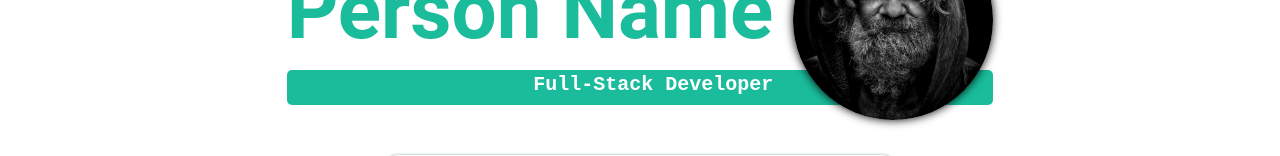
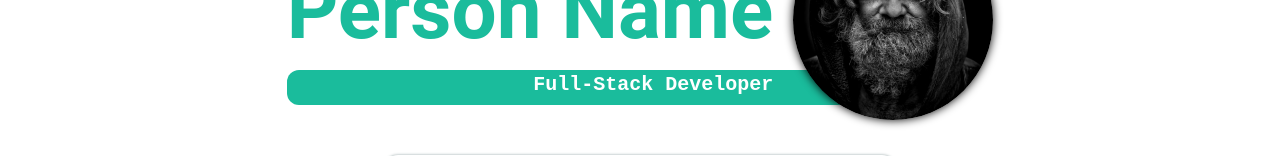
Before and after one commit to IbzOdus/EmployeePage, a React (Create React App) app: page / in a window 1280 px wide. Shown: the part 145-301 px from the top of the page. Built offline with nearby package versions, Linux system fonts and the light colour scheme; the HTML template or start-up script is replaced by a standard one.

Commit message:
Make the position accent finish behind the profile picture

```diff
--- a/src/components/ProfileContent.jsx
+++ b/src/components/ProfileContent.jsx
@@ -50,13 +50,25 @@ const PositionText = styled.span`
     z-index: 2;
 `;
 
-const PositionBackground = styled.span`
+const PositionAccent = styled.div`
     position: relative;
     bottom: 50px;
     width: 100%;
+    min-width: 65ch;
     height: 35px;
+    display: flex;
+`;
+
+const PositionAccentColor = styled.span`
     background-color: ${colors.user};
-    border-radius: 5px;
+    border-radius: 12px;
+    flex: 1;
+    height: 100%;
+`;
+
+const PositionAccentHider = styled.span`
+    width: 100px;
+    height: 100%;
 `;
 
 export default function ProfileContent() {
@@ -71,7 +83,10 @@ export default function ProfileContent() {
                 </TextContainer>
                 <ProfilePicture src={profilePic} />
             </TextImageContainer>
-            <PositionBackground />
+            <PositionAccent>
+                <PositionAccentColor />
+                <PositionAccentHider />
+            </PositionAccent>
         </Container>
     )
 };
```
